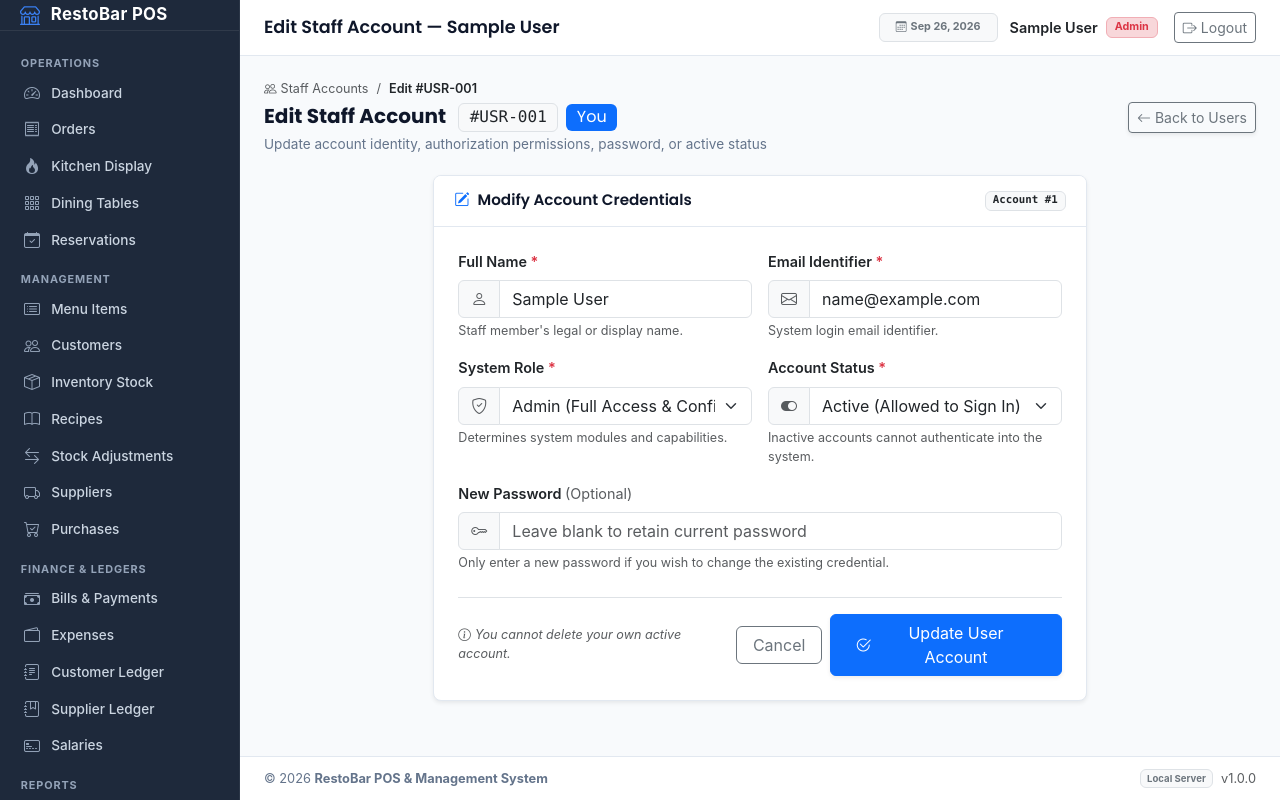
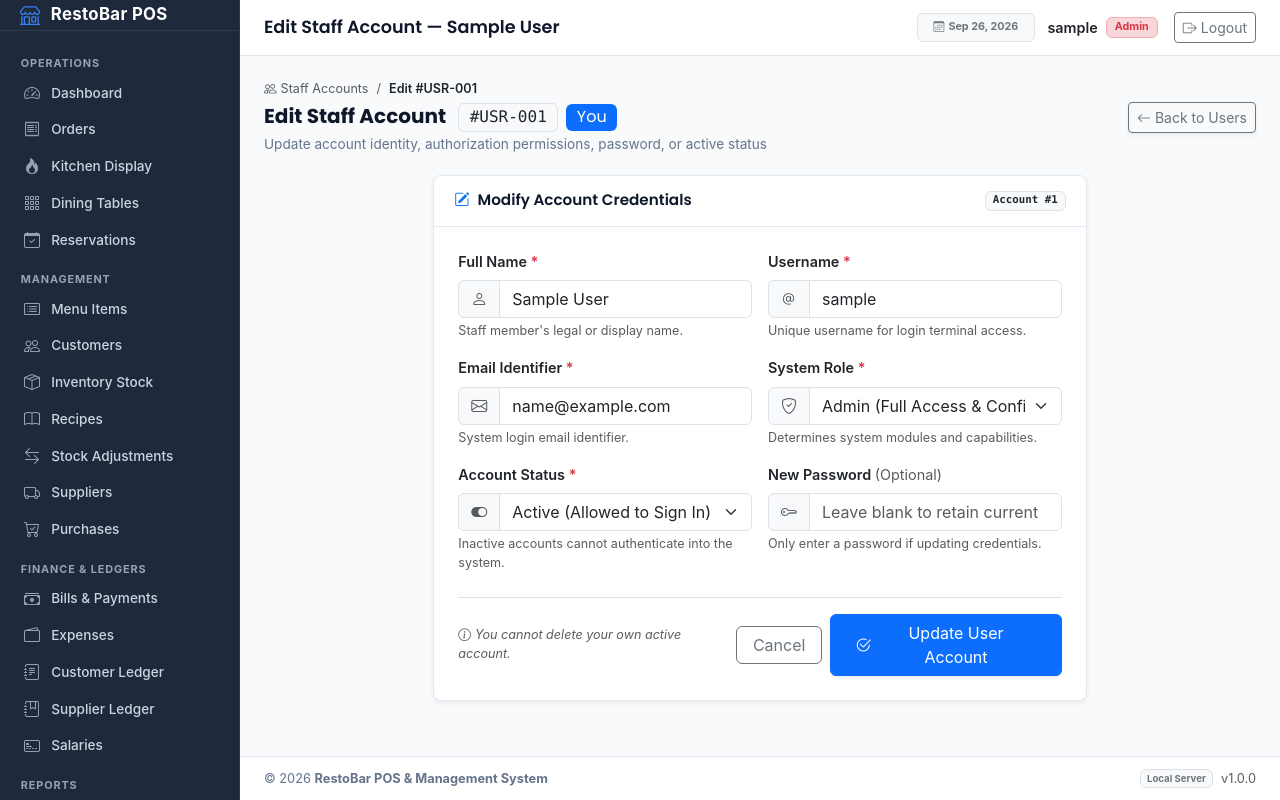
Before and after one commit to Adnankhalid606/restarurant_management_system, a PHP site: page /users/edit.php?id=1 in a window 1280 px wide. Run offline with PHP 8.4, Linux system fonts and the light colour scheme; the visitor is signed in with stand-in values (Sample User, id 1); some web fonts are replaced.

Commit message:
change: User can login from username and email both

```diff
--- a/database/schema.sql
+++ b/database/schema.sql
@@ -274,6 +274,7 @@ CREATE TABLE `suppliers` (
 CREATE TABLE `users` (
   `id` int(11) NOT NULL,
   `name` varchar(100) NOT NULL,
+  `username` varchar(50) NOT NULL,
   `email` varchar(150) NOT NULL,
   `password` varchar(255) NOT NULL,
   `role` enum('admin','waiter','kitchen') NOT NULL DEFAULT 'waiter',
@@ -403,6 +404,7 @@ ALTER TABLE `suppliers`
 --
 ALTER TABLE `users`
   ADD PRIMARY KEY (`id`),
+  ADD UNIQUE KEY `username` (`username`),
   ADD UNIQUE KEY `email` (`email`);
 
 --
--- a/users/edit.php
+++ b/users/edit.php
@@ -11,7 +11,7 @@ $error = "";
 
 
 // Get user
-$sql = "SELECT id, name, email, role, is_active
+$sql = "SELECT id, name, username, email, role, is_active
         FROM users
         WHERE id = ?";
 
@@ -30,37 +30,45 @@ if (!$user) {
 // Update user
 if ($_SERVER["REQUEST_METHOD"] === "POST") {
 
-    $name = $_POST["name"];
-    $email = $_POST["email"];
-    $role = $_POST["role"];
-    $is_active = $_POST["is_active"];
-    $password = $_POST["password"];
+    $name = trim($_POST["name"] ?? "");
+    $username = trim($_POST["username"] ?? "");
+    $email = trim($_POST["email"] ?? "");
+    $role = $_POST["role"] ?? "waiter";
+    $is_active = (int) ($_POST["is_active"] ?? 1);
+    $password = $_POST["password"] ?? "";
 
-
-    // Check if another user already uses this email
-    $sql = "SELECT id
+    if ($name === "" || $username === "" || $email === "") {
+        $error = "Name, username, and email fields are required.";
+    } elseif (!filter_var($email, FILTER_VALIDATE_EMAIL)) {
+        $error = "Please enter a valid email address.";
+    } elseif (!preg_match('/^[a-zA-Z0-9_.-]{3,30}$/', $username)) {
+        $error = "Username must be 3–30 characters and contain only letters, numbers, underscores, dots, or hyphens.";
+    } else {
+        // Check if another user already uses this email or username
+        $sql = "SELECT id, email, username
                 FROM users
-            WHERE email = ?
+                WHERE (email = ? OR username = ?)
                 AND id != ?";
 
         $stmt = mysqli_prepare($conn, $sql);
-    mysqli_stmt_bind_param($stmt, "si", $email, $id);
+        mysqli_stmt_bind_param($stmt, "ssi", $email, $username, $id);
         mysqli_stmt_execute($stmt);
 
         $result = mysqli_stmt_get_result($stmt);
 
-    if (mysqli_num_rows($result) > 0) {
-
-        $error = "Email already exists.";
-
+        if ($existing = mysqli_fetch_assoc($result)) {
+            if (strcasecmp($existing["username"], $username) === 0) {
+                $error = "Username is already taken by another account.";
             } else {
-
+                $error = "Email address is already registered to another account.";
+            }
+        } else {
             // Update password only if a new password was entered
             if ($password !== "") {
 
-
                 $sql = "UPDATE users
                         SET name = ?,
+                            username = ?,
                             email = ?,
                             password = ?,
                             role = ?,
@@ -71,8 +79,9 @@ if ($_SERVER["REQUEST_METHOD"] === "POST") {
 
                 mysqli_stmt_bind_param(
                     $stmt,
-                "ssssii",
+                    "sssssii",
                     $name,
+                    $username,
                     $email,
                     $password,
                     $role,
@@ -84,6 +93,7 @@ if ($_SERVER["REQUEST_METHOD"] === "POST") {
 
                 $sql = "UPDATE users
                         SET name = ?,
+                            username = ?,
                             email = ?,
                             role = ?,
                             is_active = ?
@@ -93,8 +103,9 @@ if ($_SERVER["REQUEST_METHOD"] === "POST") {
 
                 mysqli_stmt_bind_param(
                     $stmt,
-                "sssii",
+                    "ssssii",
                     $name,
+                    $username,
                     $email,
                     $role,
                     $is_active,
@@ -104,8 +115,17 @@ if ($_SERVER["REQUEST_METHOD"] === "POST") {
 
             mysqli_stmt_execute($stmt);
 
+            // If updating currently logged in user, refresh active session
+            if (isset($_SESSION["user_id"]) && $_SESSION["user_id"] == $id) {
+                $_SESSION["user_name"] = $name;
+                $_SESSION["username"] = $username;
+                $_SESSION["user_email"] = $email;
+                $_SESSION["role"] = $role;
+            }
+
             header("Location: index.php");
             exit;
+        }
     }
 }
 
@@ -188,6 +208,25 @@ require_once "../includes/header.php";
 
                         <div class="col-12 col-md-6">
                             <label class="form-label fw-semibold text-dark">
+                                Username <span class="text-danger">*</span>
+                            </label>
+                            <div class="input-group">
+                                <span class="input-group-text bg-light text-muted">
+                                    <i class="bi bi-at"></i>
+                                </span>
+                                <input type="text"
+                                       name="username"
+                                       class="form-control"
+                                       value="<?php echo htmlspecialchars($user["username"] ?? ""); ?>"
+                                       required>
+                            </div>
+                            <div class="form-text">Unique username for login terminal access.</div>
+                        </div>
+                    </div>
+
+                    <div class="row g-3 mb-3">
+                        <div class="col-12 col-md-6">
+                            <label class="form-label fw-semibold text-dark">
                                 Email Identifier <span class="text-danger">*</span>
                             </label>
                             <div class="input-group">
@@ -202,9 +241,7 @@ require_once "../includes/header.php";
                             </div>
                             <div class="form-text">System login email identifier.</div>
                         </div>
-                    </div>
 
-                    <div class="row g-3 mb-3">
                         <div class="col-12 col-md-6">
                             <label class="form-label fw-semibold text-dark">
                                 System Role <span class="text-danger">*</span>
@@ -227,7 +264,9 @@ require_once "../includes/header.php";
                             </div>
                             <div class="form-text">Determines system modules and capabilities.</div>
                         </div>
+                    </div>
 
+                    <div class="row g-3 mb-4">
                         <div class="col-12 col-md-6">
                             <label class="form-label fw-semibold text-dark">
                                 Account Status <span class="text-danger">*</span>
@@ -247,9 +286,8 @@ require_once "../includes/header.php";
                             </div>
                             <div class="form-text">Inactive accounts cannot authenticate into the system.</div>
                         </div>
-                    </div>
 
-                    <div class="mb-4">
+                        <div class="col-12 col-md-6">
                             <label class="form-label fw-semibold text-dark">
                                 New Password <span class="text-muted fw-normal">(Optional)</span>
                             </label>
@@ -260,9 +298,10 @@ require_once "../includes/header.php";
                                 <input type="password"
                                        name="password"
                                        class="form-control"
-                                   placeholder="Leave blank to retain current password">
+                                       placeholder="Leave blank to retain current">
                             </div>
-                        <div class="form-text">Only enter a new password if you wish to change the existing credential.</div>
+                            <div class="form-text">Only enter a password if updating credentials.</div>
+                        </div>
                     </div>
 
                     <div class="d-flex justify-content-between align-items-center pt-3 border-top">
```
Also changed, not shown: auth/login.php (+20 -14 lines), users/create.php (+49 -19 lines), users/index.php (+14 -7 lines), README.md. Lines whose indentation alone changed are shown as unchanged.
